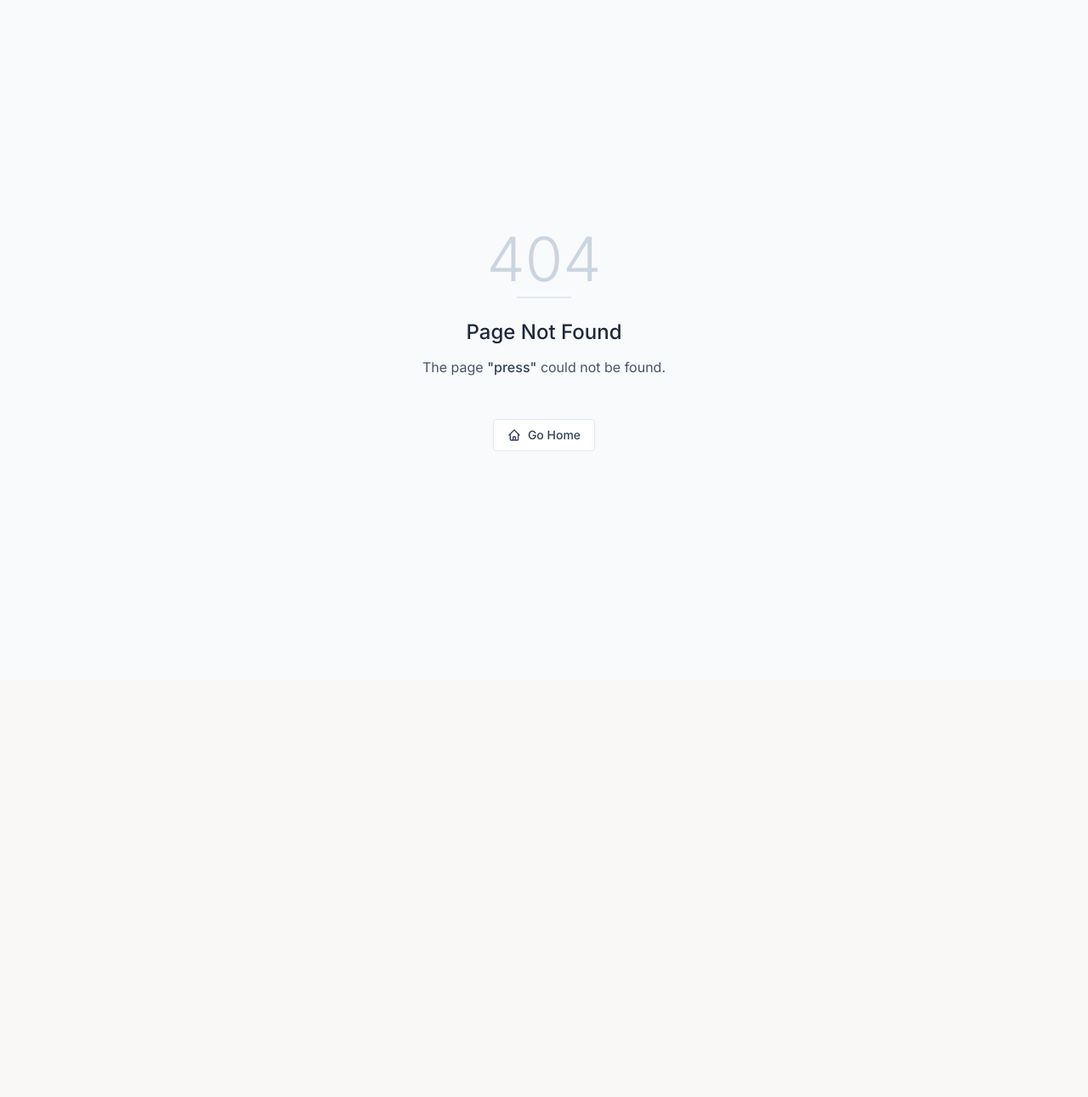
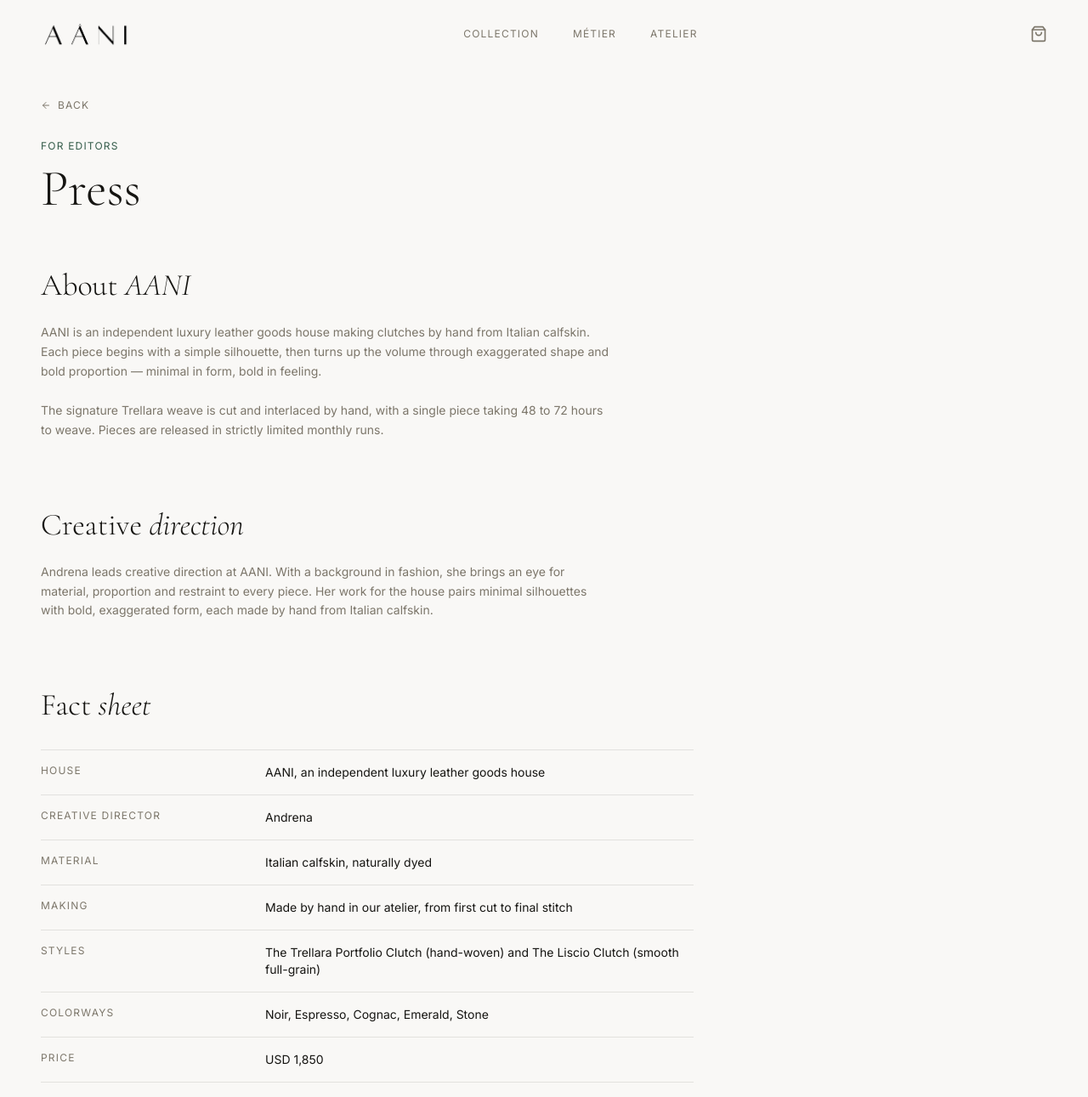
Before and after one commit to earnaccessllc-cyber/aani-website, a React (Vite) app: page /press in a window 1280 px wide. Before the commit this address had no page. Shown: the top 1291 px of the page at 85% size. Before the commit the page ends 800 px from the top, so only its background shows below. Built offline with nearby package versions, Linux system fonts and the light colour scheme.

Commit message:
Add /press page: brand story, creative direction, fact sheet, images
Co-Authored-By: Claude Opus 5.5 <noreply@anthropic.com>
Claude-Session: https://claude.ai/code/session_01Tax8zXFvcqtjb5uCgvqEqc

```diff
--- a/scripts/generate-sitemap.mjs
+++ b/scripts/generate-sitemap.mjs
@@ -12,6 +12,7 @@ const STATIC_PAGES = [
   { path: "/metier", changefreq: "monthly", priority: "0.6" },
   { path: "/atelier", changefreq: "monthly", priority: "0.6" },
   { path: "/stockists", changefreq: "monthly", priority: "0.5" },
+  { path: "/press", changefreq: "monthly", priority: "0.5" },
   { path: "/returns", changefreq: "yearly", priority: "0.3" },
 ];
 
--- a/scripts/prerender.mjs
+++ b/scripts/prerender.mjs
@@ -20,6 +20,7 @@ const STATIC_ROUTES = [
   "/metier",
   "/atelier",
   "/stockists",
+  "/press",
   "/returns",
 ];
 const PRODUCT_ROUTES = COLLECTION_LINES.flatMap((line) =>
--- a/src/App.jsx
+++ b/src/App.jsx
@@ -16,6 +16,7 @@ const ThankYou = lazy(() => import('./pages/ThankYou'));
 const Stockists = lazy(() => import('./pages/Stockists'));
 const Product = lazy(() => import('./pages/Product'));
 const Returns = lazy(() => import('./pages/Returns'));
+const Press = lazy(() => import('./pages/Press'));
 // Add page imports here
 
 const RouteFallback = () => (
@@ -57,6 +58,7 @@ function App() {
               <Route path="/atelier" element={<Atelier />} />
               <Route path="/stockists" element={<Stockists />} />
               <Route path="/returns" element={<Returns />} />
+              <Route path="/press" element={<Press />} />
               <Route path="/thank-you" element={<ThankYou />} />
               <Route path="*" element={<PageNotFound />} />
             </Routes>
--- a/src/components/landing/Footer.jsx
+++ b/src/components/landing/Footer.jsx
@@ -25,6 +25,7 @@ export default function Footer() {
                 { label: "Métier", path: "/metier" },
                 { label: "Atelier", path: "/atelier" },
                 { label: "Stockists", path: "/stockists" },
+                { label: "Press", path: "/press" },
                 { label: "Returns", path: "/returns" },
               ].map(({ label, path }) =>
               <Link
--- /dev/null
+++ b/src/pages/Press.jsx
@@ -0,0 +1,122 @@
+import React from "react";
+import { motion } from "framer-motion";
+import Navbar from "@/components/landing/Navbar";
+import Footer from "@/components/landing/Footer";
+import { Link } from "react-router-dom";
+import { ArrowLeft } from "lucide-react";
+import SEO from "@/components/SEO";
+
+const fadeUp = {
+  hidden: { opacity: 0, y: 30 },
+  visible: (i = 0) => ({ opacity: 1, y: 0, transition: { duration: 0.8, delay: i * 0.15, ease: "easeOut" } }),
+};
+
+const FACTS = [
+  { label: "House", value: "AANI, an independent luxury leather goods house" },
+  { label: "Creative Director", value: "Andrena" },
+  { label: "Material", value: "Italian calfskin, naturally dyed" },
+  { label: "Making", value: "Made by hand in our atelier, from first cut to final stitch" },
+  { label: "Styles", value: "The Trellara Portfolio Clutch (hand-woven) and The Liscio Clutch (smooth full-grain)" },
+  { label: "Colorways", value: "Noir, Espresso, Cognac, Emerald, Stone" },
+  { label: "Price", value: "USD 1,850" },
+  { label: "Availability", value: "Limited monthly runs, sold directly at aanimetier.com" },
+];
+
+const IMAGES = [
+  { src: "/atelier-clutch-wall.jpg", alt: "AANI clutches in the atelier" },
+  { src: "/craft-leather-strips-v2.jpg", alt: "Italian calfskin strips prepared for the Trellara weave" },
+  { src: "/woven-clutch-denim-v3.jpg", alt: "The AANI Trellara woven clutch" },
+];
+
+export default function Press() {
+  return (
+    <div className="min-h-screen bg-background">
+      <SEO
+        title="Press"
+        description="AANI press kit: brand story, creative direction, product facts and images for editors and writers."
+        path="/press"
+      />
+      <Navbar />
+      <div className="pt-28 pb-20 max-w-7xl mx-auto px-6 md:px-12">
+        <motion.div initial={{ opacity: 0, y: 20 }} animate={{ opacity: 1, y: 0 }} transition={{ duration: 0.8 }}>
+          <Link to="/" className="inline-flex items-center gap-2 font-sans text-xs tracking-widest uppercase text-muted-foreground hover:text-foreground transition-colors mb-8">
+            <ArrowLeft className="w-3 h-3" /> Back
+          </Link>
+          <p className="font-sans text-xs tracking-widest uppercase text-primary mb-3">For Editors</p>
+          <h1 className="font-serif text-5xl md:text-6xl font-light leading-none mb-16">
+            Press
+          </h1>
+        </motion.div>
+
+        <motion.div initial="hidden" whileInView="visible" viewport={{ once: true }} className="max-w-2xl mb-20">
+          <motion.h2 variants={fadeUp} custom={0} className="font-serif text-3xl md:text-4xl font-light leading-tight mb-6">
+            About <span className="italic">AANI</span>
+          </motion.h2>
+          <motion.p variants={fadeUp} custom={1} className="font-sans text-sm leading-relaxed text-muted-foreground mb-6">
+            AANI is an independent luxury leather goods house making clutches by hand from Italian calfskin. Each piece begins with a simple silhouette, then turns up the volume through exaggerated shape and bold proportion — minimal in form, bold in feeling.
+          </motion.p>
+          <motion.p variants={fadeUp} custom={2} className="font-sans text-sm leading-relaxed text-muted-foreground">
+            The signature Trellara weave is cut and interlaced by hand, with a single piece taking 48 to 72 hours to weave. Pieces are released in strictly limited monthly runs.
+          </motion.p>
+        </motion.div>
+
+        <motion.div initial="hidden" whileInView="visible" viewport={{ once: true }} className="max-w-2xl mb-20">
+          <motion.h2 variants={fadeUp} custom={0} className="font-serif text-3xl md:text-4xl font-light leading-tight mb-6">
+            Creative <span className="italic">direction</span>
+          </motion.h2>
+          <motion.p variants={fadeUp} custom={1} className="font-sans text-sm leading-relaxed text-muted-foreground">
+            Andrena leads creative direction at AANI. With a background in fashion, she brings an eye for material, proportion and restraint to every piece. Her work for the house pairs minimal silhouettes with bold, exaggerated form, each made by hand from Italian calfskin.
+          </motion.p>
+        </motion.div>
+
+        <motion.div initial="hidden" whileInView="visible" viewport={{ once: true }} className="max-w-3xl mb-20">
+          <motion.h2 variants={fadeUp} custom={0} className="font-serif text-3xl md:text-4xl font-light leading-tight mb-8">
+            Fact <span className="italic">sheet</span>
+          </motion.h2>
+          <motion.dl variants={fadeUp} custom={1} className="divide-y divide-foreground/10 border-y border-foreground/10">
+            {FACTS.map(({ label, value }) => (
+              <div key={label} className="grid grid-cols-1 sm:grid-cols-3 gap-1 sm:gap-6 py-4">
+                <dt className="font-sans text-xs tracking-widest uppercase text-muted-foreground">{label}</dt>
+                <dd className="sm:col-span-2 font-sans text-sm text-foreground">{value}</dd>
+              </div>
+            ))}
+          </motion.dl>
+        </motion.div>
+
+        <motion.div initial="hidden" whileInView="visible" viewport={{ once: true }} className="mb-20">
+          <motion.h2 variants={fadeUp} custom={0} className="font-serif text-3xl md:text-4xl font-light leading-tight mb-3">
+            Images
+          </motion.h2>
+          <motion.p variants={fadeUp} custom={1} className="font-sans text-sm text-muted-foreground mb-8">
+            Select an image to open the full-resolution file. Please credit AANI. High-resolution product images are available on request.
+          </motion.p>
+          <div className="grid grid-cols-1 sm:grid-cols-3 gap-6">
+            {IMAGES.map(({ src, alt }, i) => (
+              <motion.a key={src} variants={fadeUp} custom={i + 2} href={src} target="_blank" rel="noopener" className="block group">
+                <img src={src} alt={alt} loading="lazy" className="w-full aspect-[4/5] object-cover group-hover:opacity-80 transition-opacity" />
+              </motion.a>
+            ))}
+          </div>
+        </motion.div>
+
+        <motion.div initial="hidden" whileInView="visible" viewport={{ once: true }} className="max-w-2xl">
+          <motion.h2 variants={fadeUp} custom={0} className="font-serif text-3xl md:text-4xl font-light leading-tight mb-6">
+            Press <span className="italic">enquiries</span>
+          </motion.h2>
+          <motion.p variants={fadeUp} custom={1} className="font-sans text-sm leading-relaxed text-muted-foreground mb-10">
+            For interviews, samples, images and feature requests, please contact the AANI Press Office.
+          </motion.p>
+          <motion.a
+            variants={fadeUp}
+            custom={2}
+            href="mailto:press@aanimetier.com?subject=Press%20Enquiry"
+            className="inline-block font-sans text-xs tracking-widest uppercase border border-foreground/30 px-8 py-4 hover:bg-foreground hover:text-background transition-colors"
+          >
+            press@aanimetier.com
+          </motion.a>
+        </motion.div>
+      </div>
+      <Footer />
+    </div>
+  );
+}
```
Also changed, not shown: public/llms.txt.
